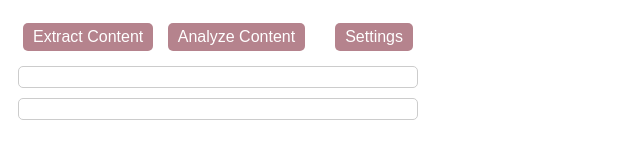
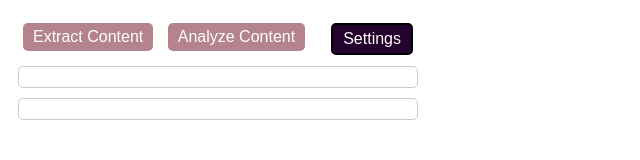
Before and after one commit to pearcebasmanm/ConUHacks-IX, a website built with webpack: page src/popup.html in a window 1280 px wide. Shown: the whole page, without its empty margins (0-640 px from the left). Built offline with nearby package versions, Linux system fonts and the light colour scheme.

Commit message:
changes that shouldn't matter

```diff
--- a/src/popup.css
+++ b/src/popup.css
@@ -21,9 +21,9 @@ button {
 }
 #settings {
     float: right;
-    filter: brightness(0.8)
-    border: 1px solid #ccc;
+    background-color: var(--accent-color);
+    border: 2px solid black;
 }
-/* #settings:hover {
-    background-color: var(--accent-color);
-} */
+#settings:hover {
+    background-color: black;
+}
```
Also changed, not shown: src/background.js (+5 -6 lines).
